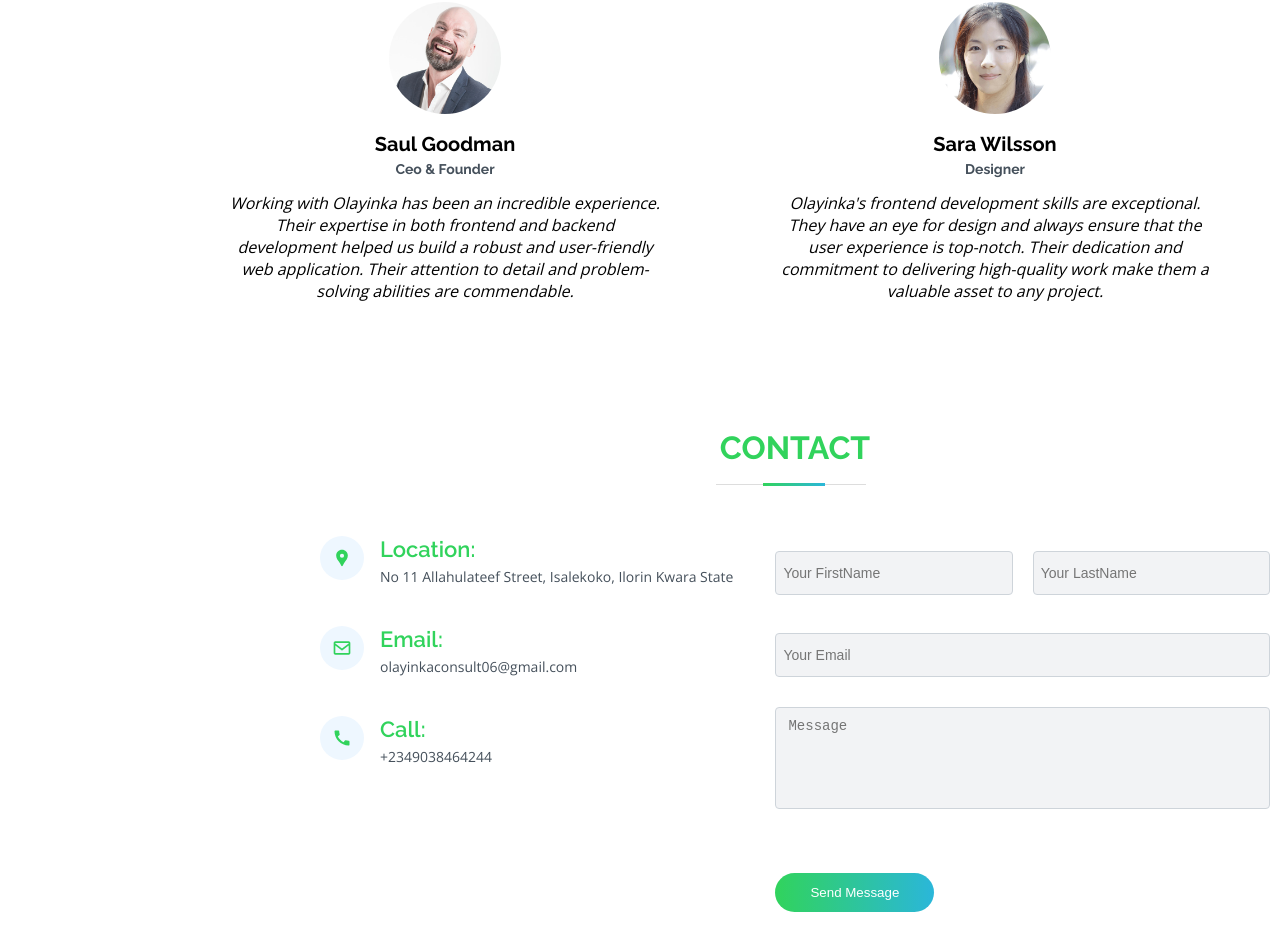
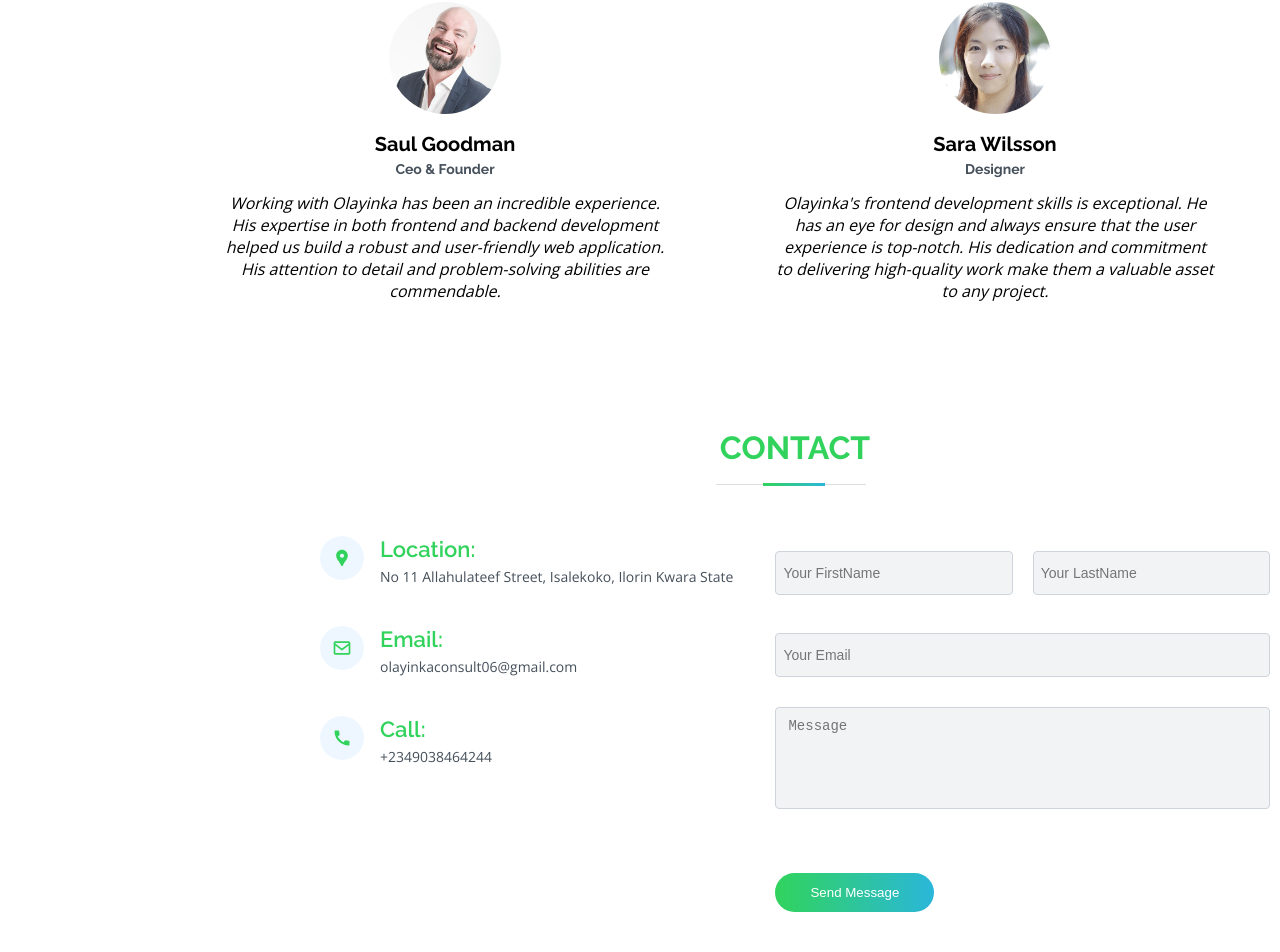
Before and after one commit to olayinka06-dev/official-portfolio-dev, a React (Create React App) app: page / in a window 1280 px wide. Shown: the part 5125-6077 px from the top of the page. Built offline with nearby package versions, Linux system fonts and the light colour scheme.

Commit message:
making some Adjustment

```diff
--- a/src/components/Testimonial page/Testimonial.jsx
+++ b/src/components/Testimonial page/Testimonial.jsx
@@ -2,8 +2,6 @@ import React, { useEffect } from 'react';
 import styled from 'styled-components';
 import Swiper from 'swiper';
 import 'swiper/swiper.min.css';
-// import 'swiper/swiper-bundle.min.css';
-// import 'swiper/swiper-bundle.min.js';
 
 
 const Testimonial = () => {
@@ -50,7 +48,7 @@ const Testimonial = () => {
                 <h4>Ceo &amp; Founder</h4>
                 <p>
                   <i className="bx bxs-quote-alt-left quote-icon-left"></i>
-                  Working with Olayinka has been an incredible experience. Their expertise in both frontend and backend development helped us build a robust and user-friendly web application. Their attention to detail and problem-solving abilities are commendable.
+                  Working with Olayinka has been an incredible experience. His expertise in both frontend and backend development helped us build a robust and user-friendly web application. His attention to detail and problem-solving abilities are commendable.
                   <i className="bx bxs-quote-alt-right quote-icon-right"></i>
                 </p>
               </div>
@@ -63,7 +61,7 @@ const Testimonial = () => {
                 <h4>Designer</h4>
                 <p>
                   <i className="bx bxs-quote-alt-left quote-icon-left"></i>
-                  Olayinka's frontend development skills are exceptional. They have an eye for design and always ensure that the user experience is top-notch. Their dedication and commitment to delivering high-quality work make them a valuable asset to any project.
+                  Olayinka's frontend development skills is exceptional. He has an eye for design and always ensure that the user experience is top-notch. His dedication and commitment to delivering high-quality work make them a valuable asset to any project.
                   <i className="bx bxs-quote-alt-right quote-icon-right"></i>
                 </p>
               </div>
@@ -76,7 +74,7 @@ const Testimonial = () => {
                 <h4>Store Owner</h4>
                 <p>
                   <i className="bx bxs-quote-alt-left quote-icon-left"></i>
-                  I had the pleasure of collaborating with Olayinka on a complex web development project. Their full stack expertise was evident throughout the process. They seamlessly integrated frontend and backend components, resulting in a highly functional and efficient application.
+                  I had the pleasure of collaborating with Olayinka on a complex web development project. His full stack expertise was evident throughout the process. He seamlessly integrated frontend and backend components, resulting in a highly functional and efficient application.
                   <i className="bx bxs-quote-alt-right quote-icon-right"></i>
                 </p>
               </div>
@@ -89,7 +87,7 @@ const Testimonial = () => {
                 <h4>Freelancer</h4>
                 <p>
                   <i className="bx bxs-quote-alt-left quote-icon-left"></i>
-                  Olayinka's technical skills and ability to solve problems are impressive. They have a deep understanding of modern frontend frameworks like React and backend technologies like Node.js. Their contributions significantly improved the overall performance and functionality of our web application.
+                  Olayinka's technical skills and ability to solve problems are impressive. He has a deep understanding of modern frontend frameworks like React and backend technologies like Node.js. His contributions significantly improved the overall performance and functionality of our web application.
                   <i className="bx bxs-quote-alt-right quote-icon-right"></i>
                 </p>
               </div>
@@ -102,7 +100,7 @@ const Testimonial = () => {
                 <h4>Entrepreneur</h4>
                 <p>
                   <i className="bx bxs-quote-alt-left quote-icon-left"></i>
-                  I highly recommend Olayinka for any web development project. Their professionalism, clear communication, and commitment to meeting deadlines are remarkable. They consistently delivered high-quality code and exceeded our expectations.
+                  I highly recommend Olayinka for any web development project. His professionalism, clear communication, and commitment to meeting deadlines are remarkable.He consistently delivered high-quality code and exceeded our expectations.
                   <i className="bx bxs-quote-alt-right quote-icon-right"></i>
                 </p>
               </div>
```
